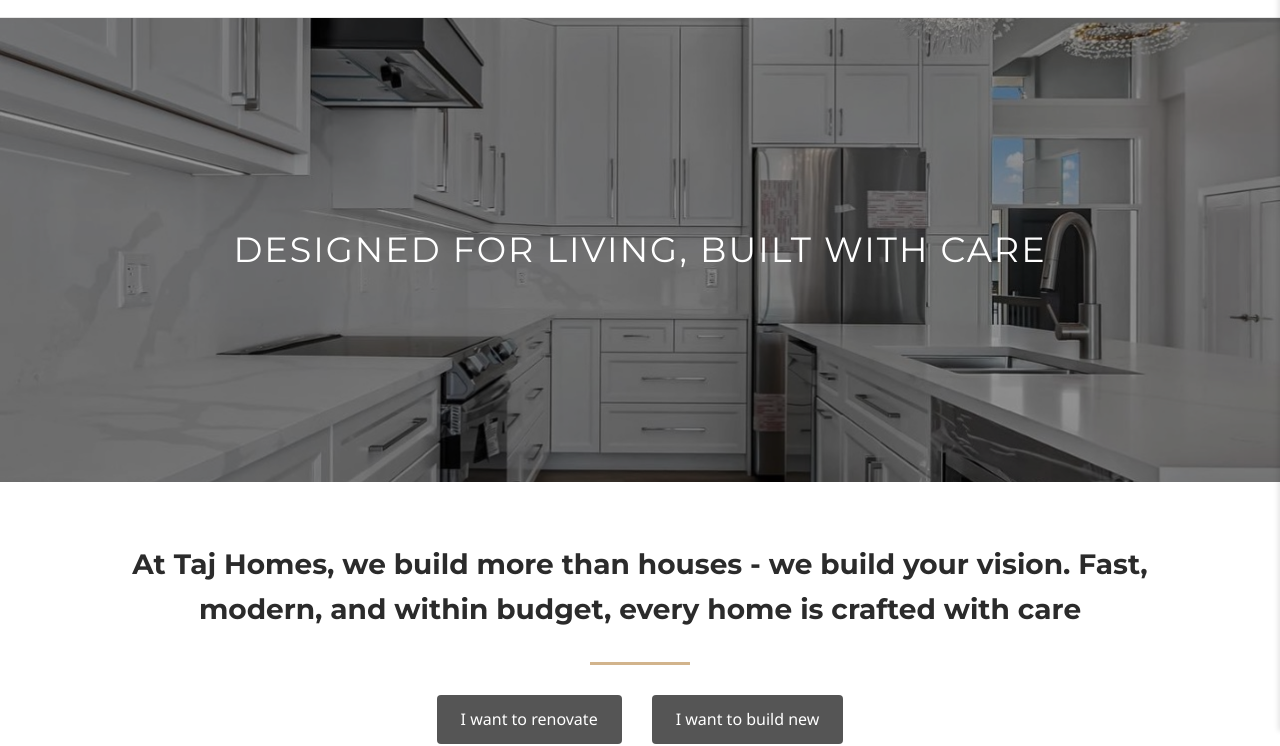
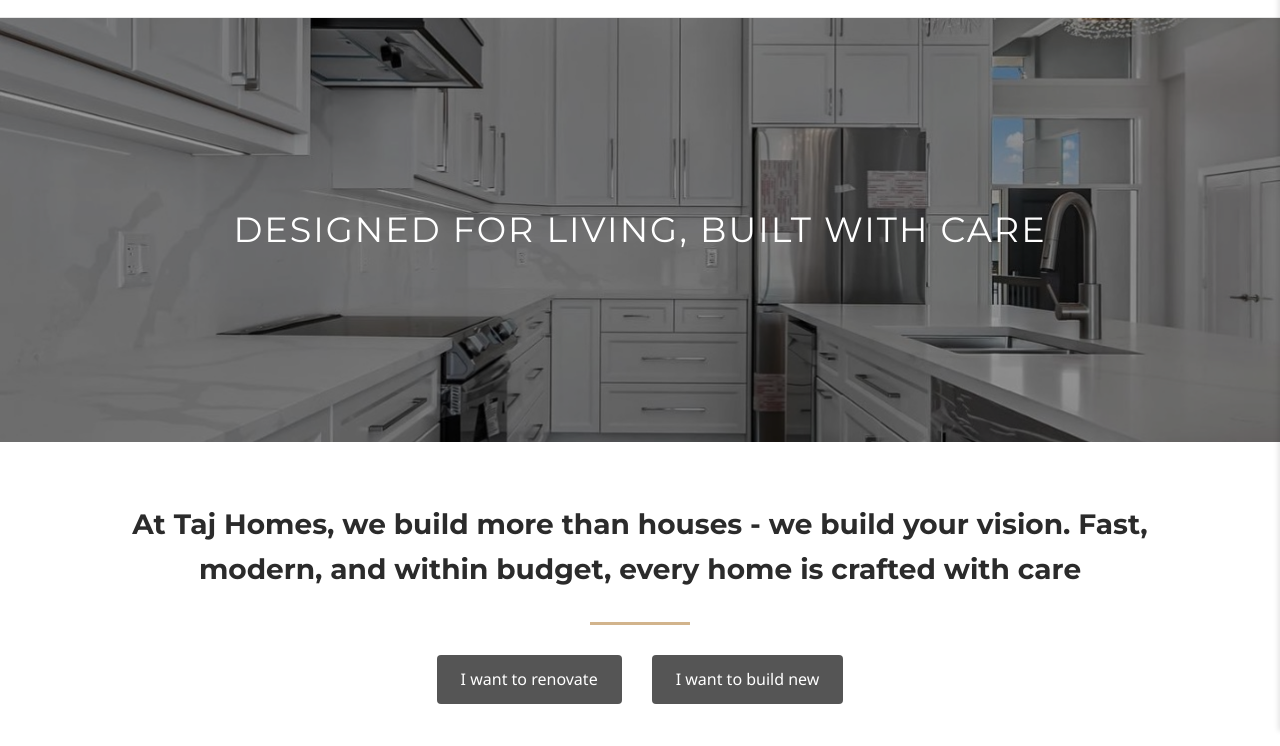
Before and after one commit to Mndanina1725/Taj-Homes, a website built with webpack: page index.html in a window 1280 px wide. Shown: the part 69-815 px from the top of the page. Built offline with nearby package versions, Linux system fonts and the light colour scheme.

Commit message:
More changes on the hero section

```diff
--- a/index.html
+++ b/index.html
@@ -157,7 +157,7 @@
       background-image: url('img/main-picture.png');
       background-size: cover;
       background-position: center;
-      height: 58vh; /* Full screen height */
+      height: 53vh; /* Full screen height */
       display: flex;
       justify-content: center;
       align-items: center;
```
